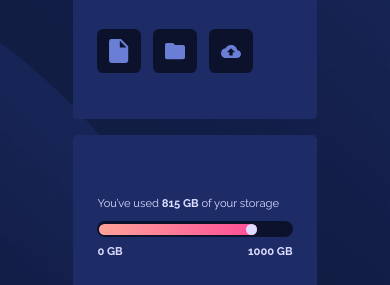
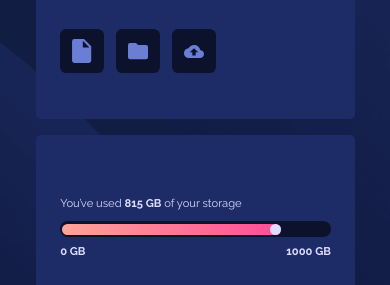
Before and after one commit to spotted76/spotted76.github.io, a plain HTML site: page fylo_data_store/index.html in a window 390 px wide. Shown: the part 321-606 px from the top of the page. Drawn offline with Linux system fonts and the light colour scheme.

Commit message:
Tweaks based on feedback

```diff
--- a/fylo_data_store/style.css
+++ b/fylo_data_store/style.css
@@ -189,6 +189,7 @@ body {
         background-image: url("./images/bg-mobile.png");
         background-repeat: no-repeat;
         background-position-y: 0;
+        min-width: 375px;
     }
 
     /* Minor adjustments from flex direction change */
@@ -196,6 +197,7 @@ body {
         flex-direction: column;
         justify-content: center;
         align-items: center;
+        width: 85%;
         gap: 2rem;
     }
 
```
